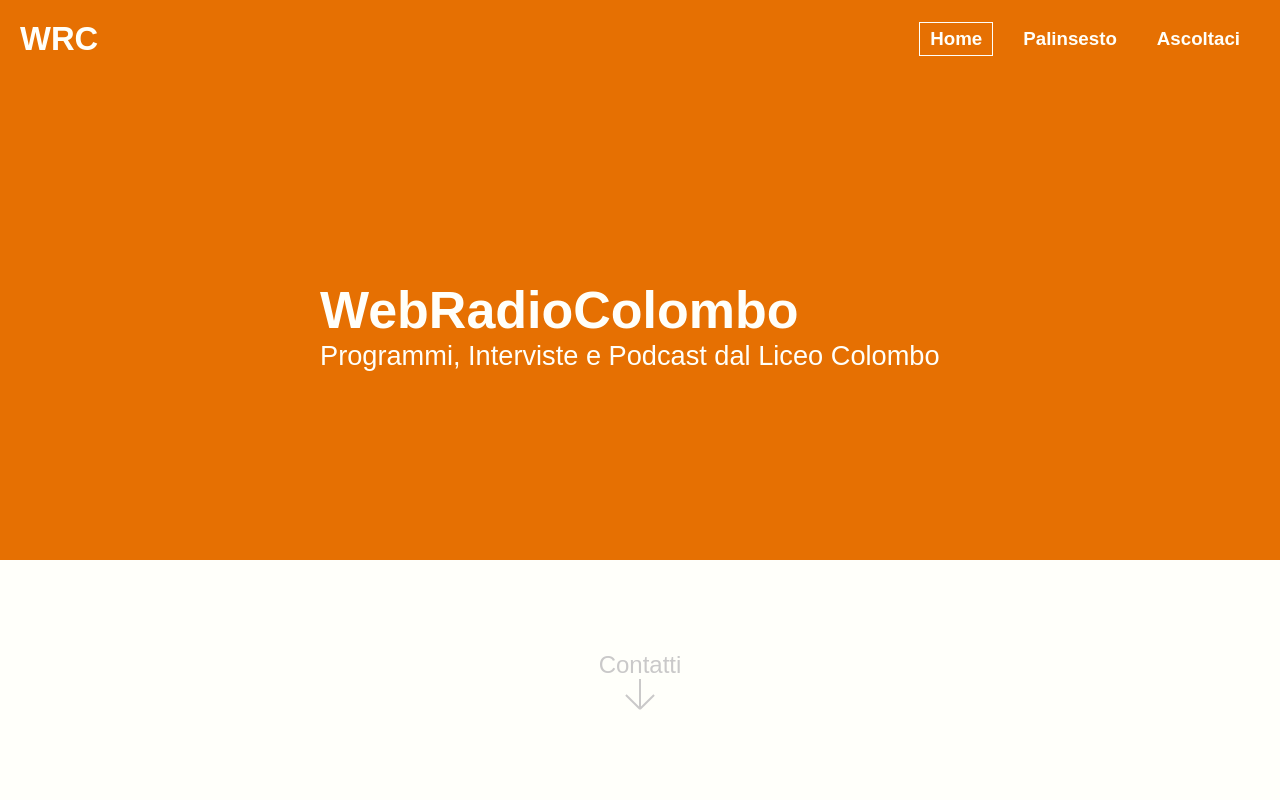
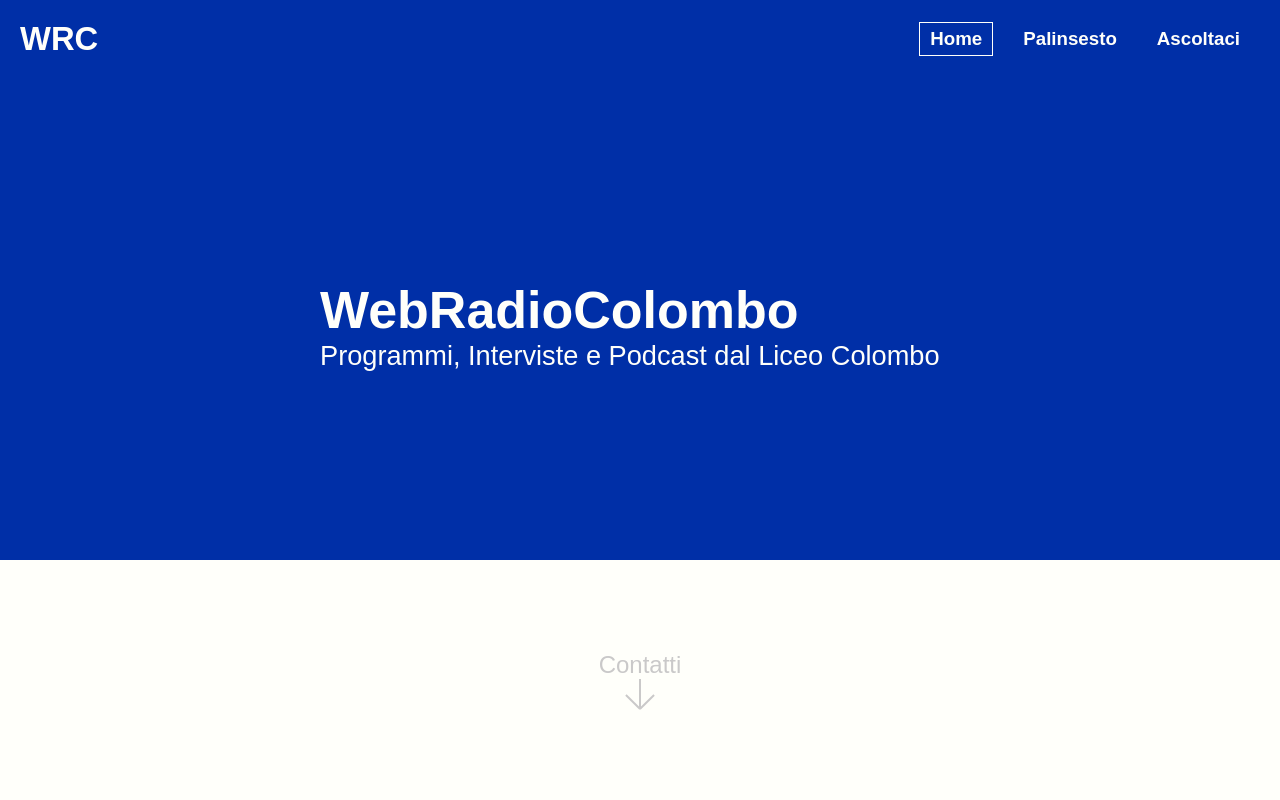
Before and after one commit to WebRadioColombo/webradiocolombo.github.io, a plain HTML site: page index.html in a window 1280 px wide. Shown: the top 800 px of the page. Drawn offline with Linux system fonts and the light colour scheme; a web font is replaced by a local one.

Commit message:
Update style.css

```diff
--- a/style/style.css
+++ b/style/style.css
@@ -15,9 +15,10 @@
 .frame:nth-child(1) {
     width:100vw;
     height:70vh;
-    background-color:#e67002;
+    background-color:#002FA7;
     /*#09db3d*/
     /*#002FA7*/
+    /*#e67002*/
     color:#fffffa;
 }
 
```
